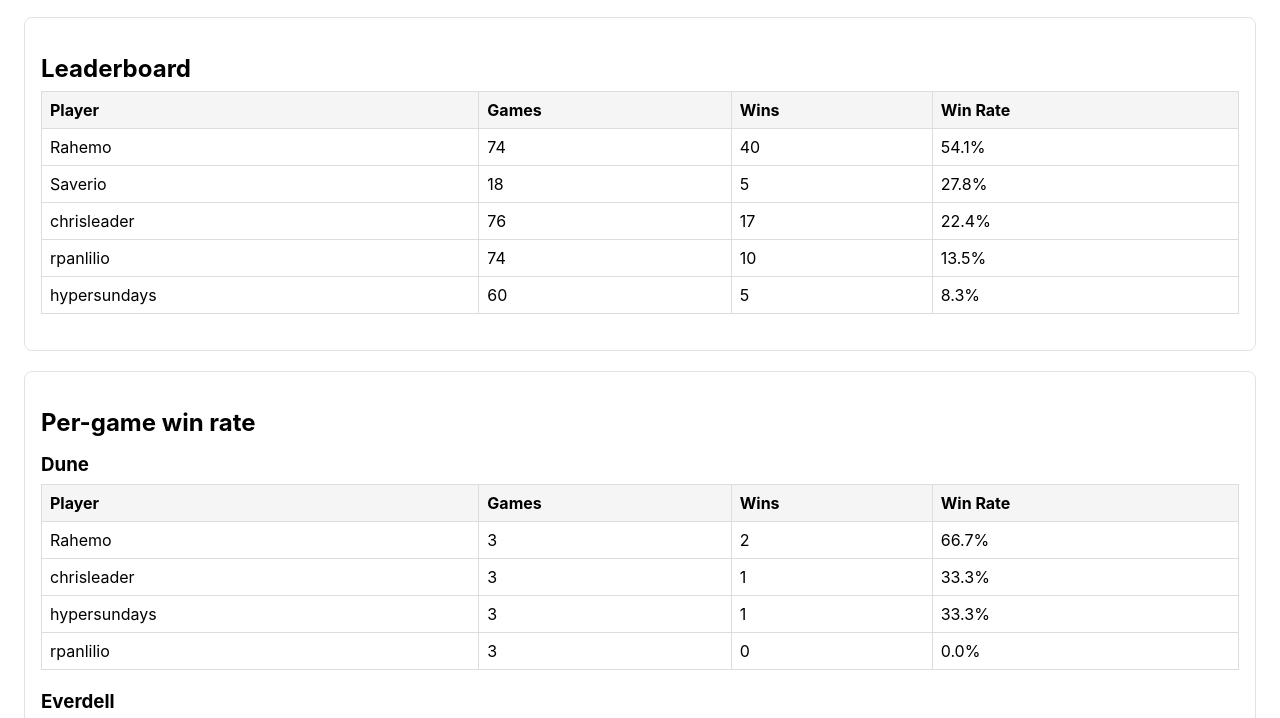
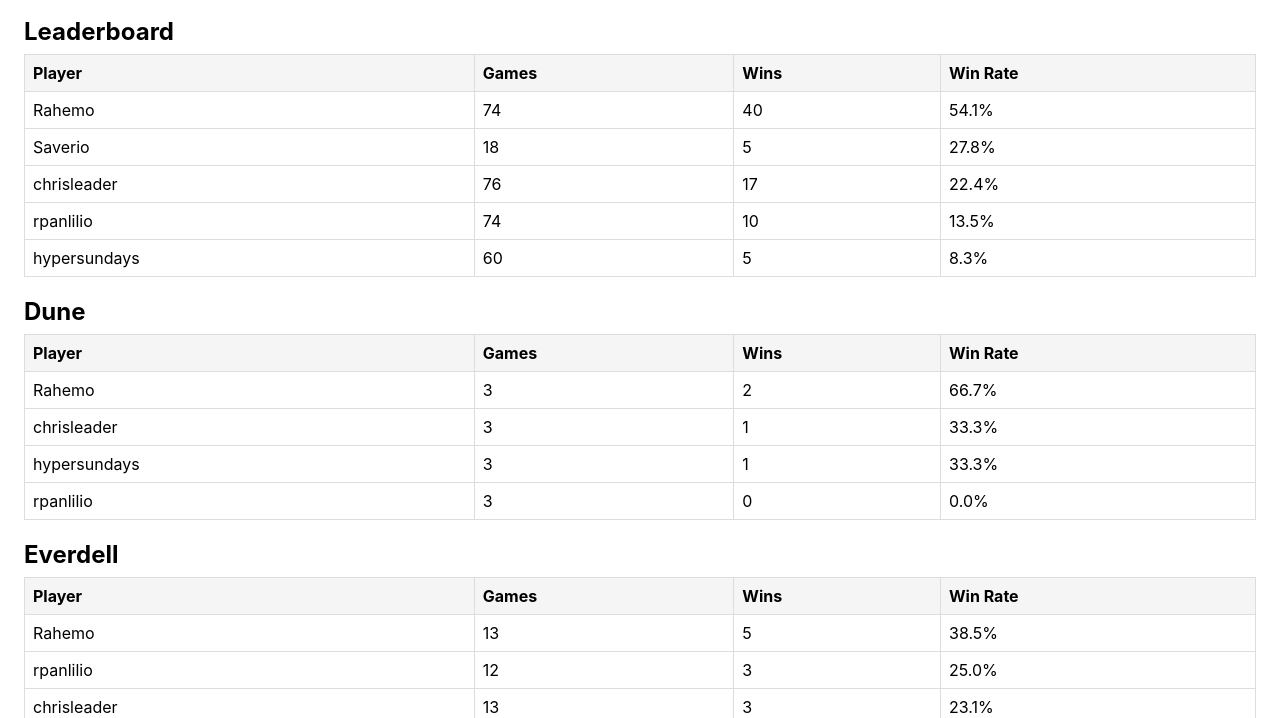
Before and after one commit to chrisleader/boardgame-leaderboard, a plain HTML site: page docs/index.html in a window 1280 px wide. Shown: the part 66-784 px from the top of the page. Drawn offline with Linux system fonts and the light colour scheme.

Commit message:
Flatten per-game sections below leaderboard and remove card outlines

```diff
--- a/docs/index.html
+++ b/docs/index.html
@@ -5,18 +5,17 @@
     <title>Board Game Leaderboard</title>
     <style>
       body { font-family: -apple-system, BlinkMacSystemFont, sans-serif; margin: 24px; }
-      h1, h2 { margin-bottom: 8px; }
-      h3 { margin: 16px 0 8px; }
+      h1, h2 { margin: 0 0 8px; }
+      .section { margin-top: 20px; }
       table { border-collapse: collapse; width: 100%; margin-bottom: 20px; }
       th, td { border: 1px solid #ddd; padding: 8px; text-align: left; }
       th { background: #f5f5f5; }
-      .card { border: 1px solid #e2e2e2; border-radius: 8px; padding: 16px; }
     </style>
   </head>
   <body>
     <h1>Board Game Leaderboard</h1>
 
-    <div class="card" style="margin-top: 20px;">
+    <div class="section">
       <h2>Leaderboard</h2>
       <table>
         <thead>
@@ -68,10 +67,9 @@
       </table>
     </div>
 
-    <div class="card" style="margin-top: 20px;">
-      <h2>Per-game win rate</h2>
+    <div class="section">
 
-      <h3>Dune</h3>
+      <h2>Dune</h2>
       <table>
         <thead>
           <tr>
@@ -114,7 +112,7 @@
         </tbody>
       </table>
 
-      <h3>Everdell</h3>
+      <h2>Everdell</h2>
       <table>
         <thead>
           <tr>
@@ -157,7 +155,7 @@
         </tbody>
       </table>
 
-      <h3>Root</h3>
+      <h2>Root</h2>
       <table>
         <thead>
           <tr>
```
Also changed, not shown: templates/home.html (+5 -7 lines).
